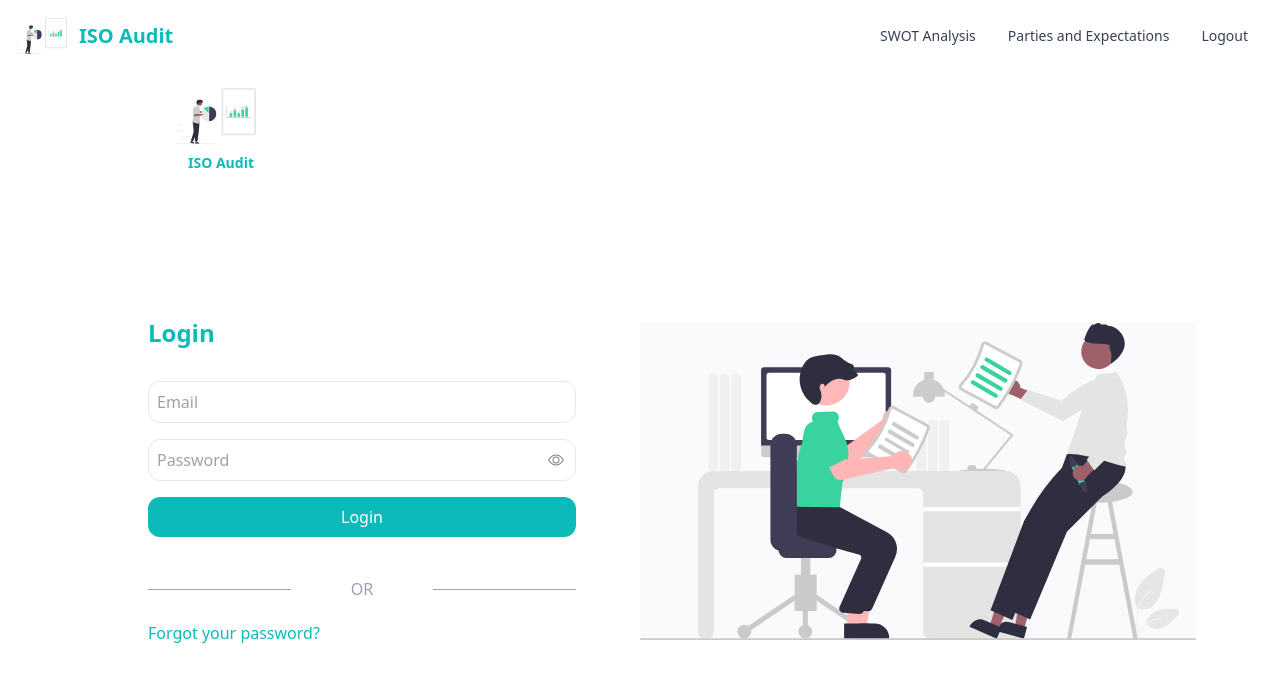
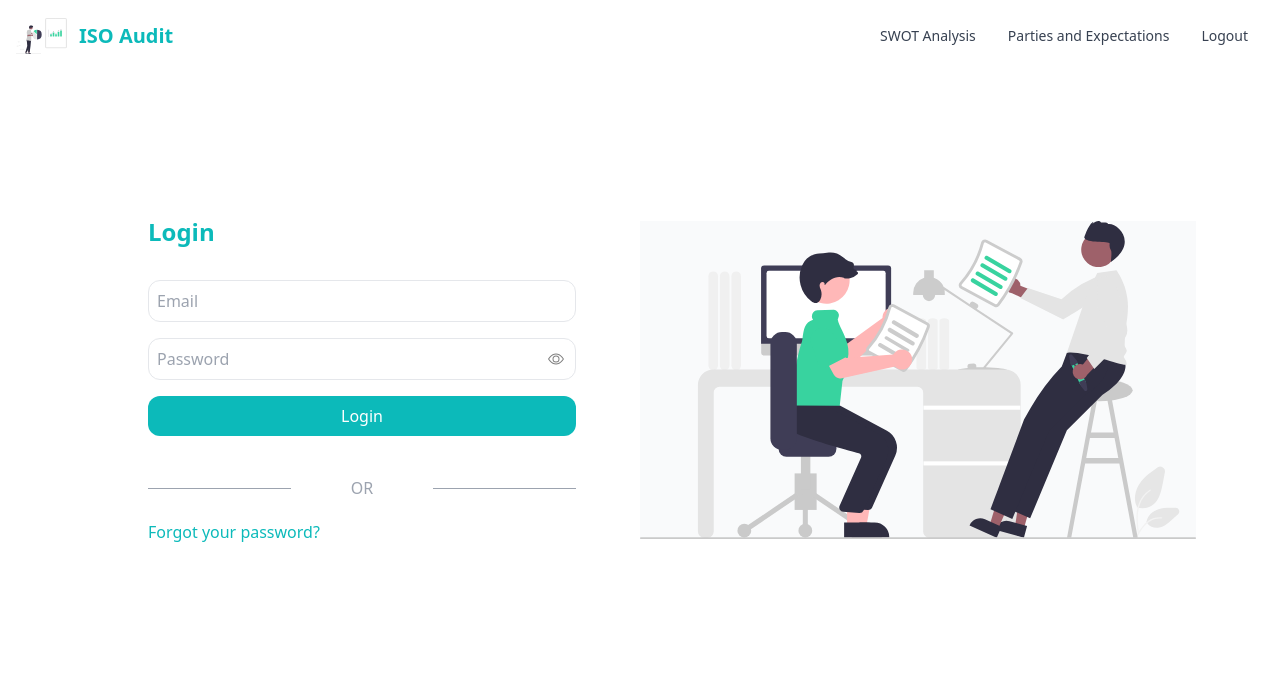
Before and after one commit to inba2002/isoauditwebpage, a React (Create React App) app: page / in a window 1280 px wide. Shown: the top 682 px of the page. Built offline with nearby package versions, Linux system fonts and the light colour scheme.

Commit message:
removed extra logo in login page

```diff
--- a/src/Components/LoginPage.js
+++ b/src/Components/LoginPage.js
@@ -13,11 +13,6 @@ function LoginPage() {
   return (
 
         <section>
-
-            <div className='w-20 ml-44 mt-4'>
-                <img src={Logo} alt=""/>
-                <h6 className='text-[14px] text-[#0cbaba] font-bold  mt-2 ml-3'>ISO Audit</h6>
-            </div>
 
         <section className='bg-white mt-28  flex items-center justify-center'>
 
```
